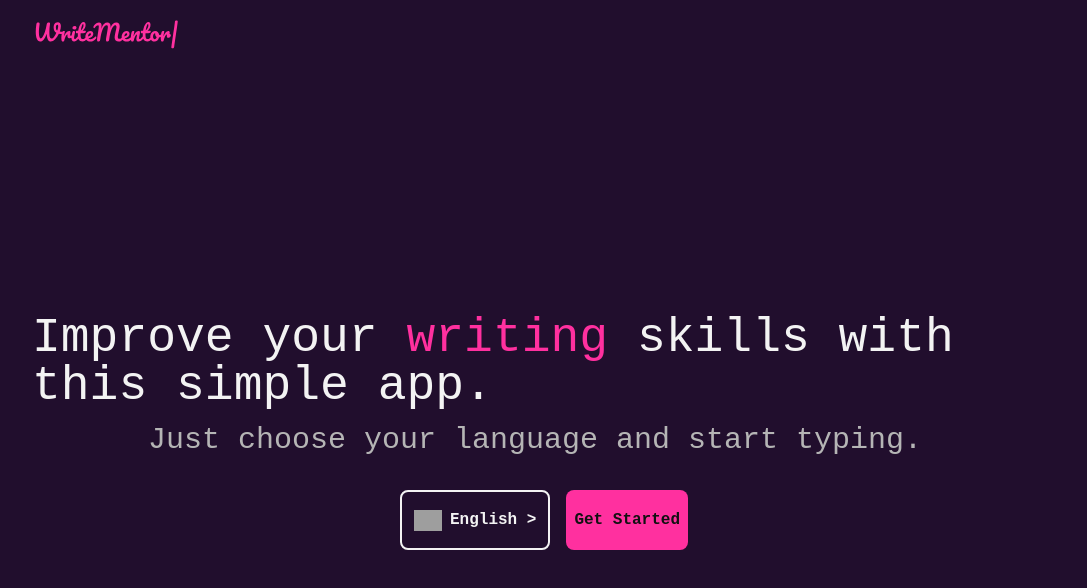
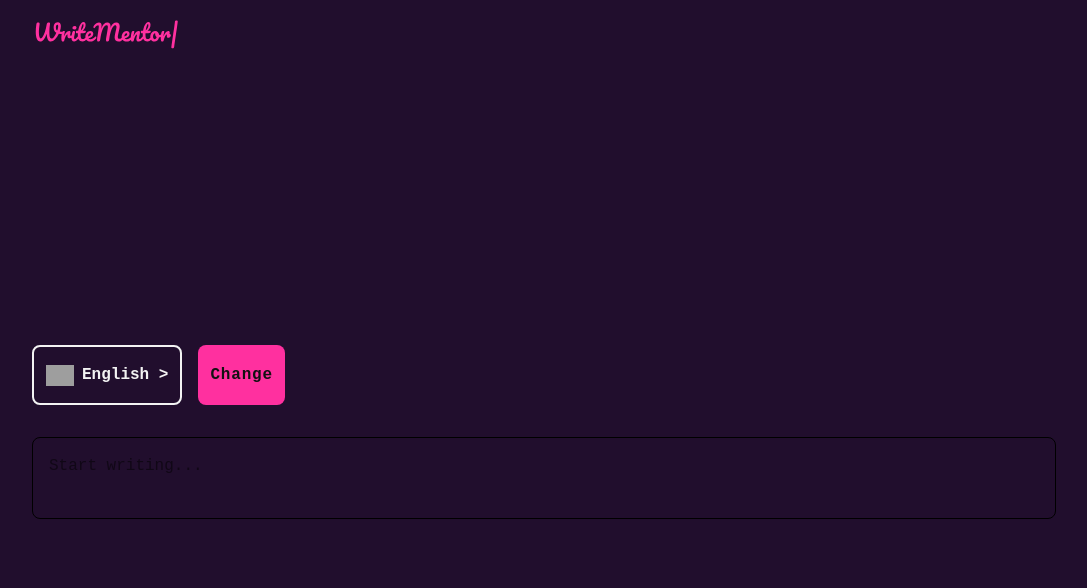
Before and after one commit to F3azy/WriteMentor, a React (Vite) app: page / in a window 1280 px wide. Both pictures are taken after a click on the button "Get Started". Shown: the top 588 px of the page, without its empty margins (96-1183 px from the left). Built offline with nearby package versions, Linux system fonts and the light colour scheme; grey boxes are pictures that could not be loaded.

Commit message:
animate sections

```diff
--- a/src/App.tsx
+++ b/src/App.tsx
@@ -1,20 +1,34 @@
-import Button from "./components/Button";
-import HeroText from "./components/HeroText";
-import LanguagePicker from "./components/LanguagePicker";
+import { useState } from "react";
+import HeroSection from "./components/HeroSection";
 import Navbar from "./components/Navbar";
+import WritePage from "./components/WritePage";
 
 function App() {
+  const [started, setStarted] = useState(false);
+  const [showWrite, setShowWrite] = useState(false);
+
+  const handleStart = () => {
+    setStarted(true);
+
+    // wait for exit animation before switching page
+    setTimeout(() => {
+      setShowWrite(true);
+    }, 450);
+  };
   return (
     <div className="w-screen min-h-screen flex flex-col">
       <header className="w-screen px-32">
         <Navbar />
       </header>
-      <main className="px-32 flex-1 flex flex-col justify-center items-center gap-y-8">
-        <HeroText />
-        <div className="flex gap-4">
-          <LanguagePicker/>
-          <Button>Get Started</Button>
-        </div>
+      <main
+        className="px-32 py-8
+      flex-1 flex flex-col justify-center"
+      >
+        {!showWrite ? (
+          <HeroSection started={started} onStart={handleStart} />
+        ) : (
+          <WritePage />
+        )}
       </main>
     </div>
   );
--- a/src/components/Button.tsx
+++ b/src/components/Button.tsx
@@ -19,7 +19,7 @@ export default function Button({
       onClick={onClick}
       disabled={disabled}
       className={`
-        py-4 px-2 rounded-lg font-bold
+        py-4 px-3 rounded-lg font-bold
         text-black bg-accent
         cursor-pointer
         hover:bg-accent/80
--- /dev/null
+++ b/src/components/HeroSection.tsx
@@ -0,0 +1,24 @@
+import Button from "./Button";
+import HeroText from "./HeroText";
+import LanguagePicker from "./LanguagePicker";
+
+type Props = {
+  started: boolean;
+  onStart: () => void;
+};
+
+const HeroSection = ({ started, onStart }: Props) => {
+  return (
+    <div
+      className={`flex flex-col items-center gap-y-8 transition-all duration-500 ease-in-out ${started ? "-translate-y-10 opacity-0" : "translate-y-0 opacity-100"}`}
+    >
+      <HeroText />
+      <div className="flex gap-4">
+        <LanguagePicker />
+        <Button onClick={onStart}>Get Started</Button>
+      </div>
+    </div>
+  );
+};
+
+export default HeroSection;
--- /dev/null
+++ b/src/components/WritePage.tsx
@@ -0,0 +1,34 @@
+import { useEffect, useState } from "react";
+import LanguagePicker from "./LanguagePicker";
+import Button from "./Button";
+
+export default function WritePage() {
+  const [visible, setVisible] = useState(false);
+
+  useEffect(() => {
+    // triggers animation AFTER mount
+    requestAnimationFrame(() => {
+      setVisible(true);
+    });
+  }, []);
+
+  return (
+    <div
+      className={`
+        h-full flex flex-col gap-y-8
+        transition-all duration-500 ease-out
+        ${visible ? "opacity-100 translate-x-0" : "opacity-0 translate-x-6"}
+      `}
+    >
+      <div className="flex gap-x-4">
+        <LanguagePicker />
+        <Button className="tracking-wider">Change</Button>
+      </div>
+
+      <textarea
+        className="flex-1 w-full p-4 border rounded-lg resize-none"
+        placeholder="Start writing..."
+      />
+    </div>
+  );
+}
```
